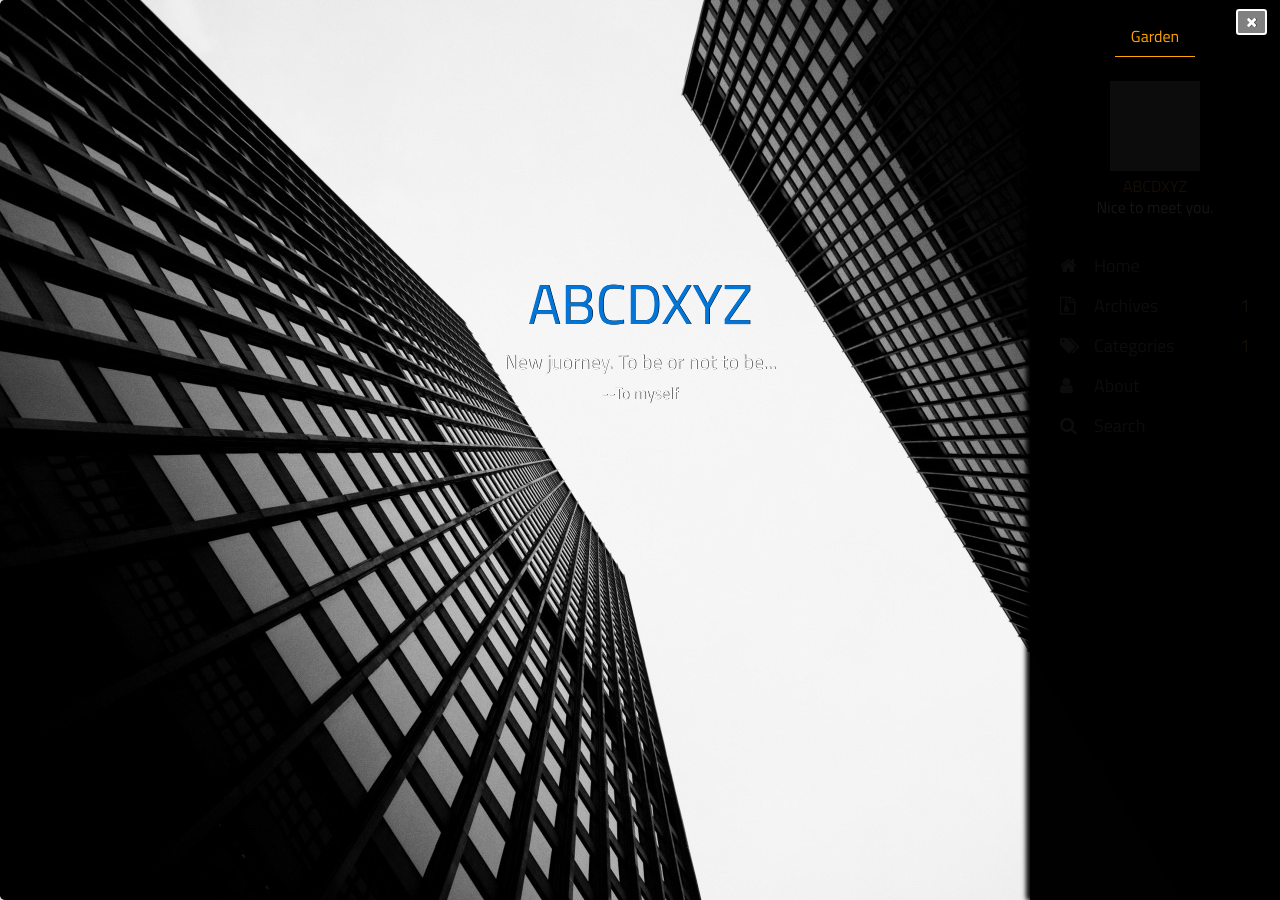
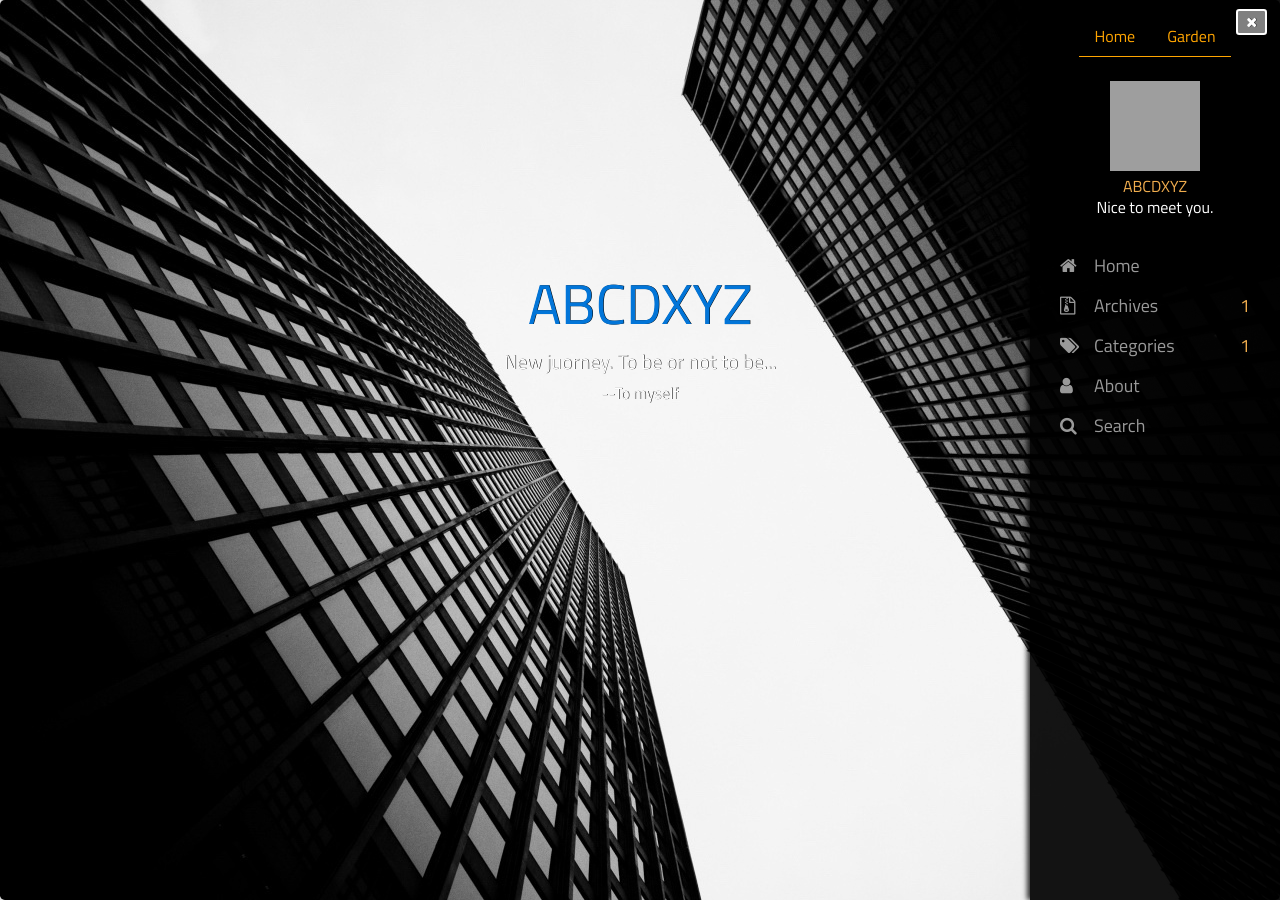
Before and after one commit to abcdxyzs/ABCDXYZs.blog.backup, a Jekyll site: the page built from index.html, in a window 1280 px wide and 900 px high. Built offline with Jekyll 4.4.1, drawn with Linux system fonts in a browser that asks for light colours; Markdown is read by kramdown in place of the engine named in the settings; the list of posts is cut into pages by our own code; grey boxes are pictures that could not be loaded.

Commit message:
statement

```diff
--- a/_includes/navbar.html
+++ b/_includes/navbar.html
@@ -7,6 +7,8 @@
  <div id="sidebar-wrapper" class="hidden-xs-down">
     <nav class="nav nav-pills flex-sm-row p-3 justify-content-center">
         <a class="flex-sm-fill text-sm-center nav-link active" href="#sidebar-home-content" data-toggle="tab" role="tab" id="home">Home</a>
+        <a class="flex-sm-fill text-sm-center nav-link hidden-xl-down" href="#sidebar-toc-content" data-toggle="tab" role="tab" id="toc">Toc</a>
+		<a class="flex-sm-fill text-sm-center nav-link active" href="#sidebar-home-content" data-toggle="tab" role="tab" id="home">Garden</a>
         <a class="flex-sm-fill text-sm-center nav-link hidden-xl-down" href="#sidebar-toc-content" data-toggle="tab" role="tab" id="toc">Toc</a>
     </nav>
     <div class="tab-content" id="tab-content">
@@ -23,14 +25,6 @@
     </div>
 </div>
 
-<!-- Sidebar for desktop -->
- <div id="sidebar-wrapper" class="hidden-xs-down">
-    <nav class="nav nav-pills flex-sm-row p-3 justify-content-center">
-        <a class="flex-sm-fill text-sm-center nav-link active" href="#sidebar-home-content" data-toggle="tab" role="tab" id="home">Garden</a>
-        <a class="flex-sm-fill text-sm-center nav-link hidden-xl-down" href="#sidebar-toc-content" data-toggle="tab" role="tab" id="toc">Toc</a>
-    </nav>
-</div>
-
 <!-- Navbar for xsmall screen  -->
 <div class="hidden-sm-up">
     <nav class="navbar navbar-toggleable-md navbar-light bg-faded">
```
